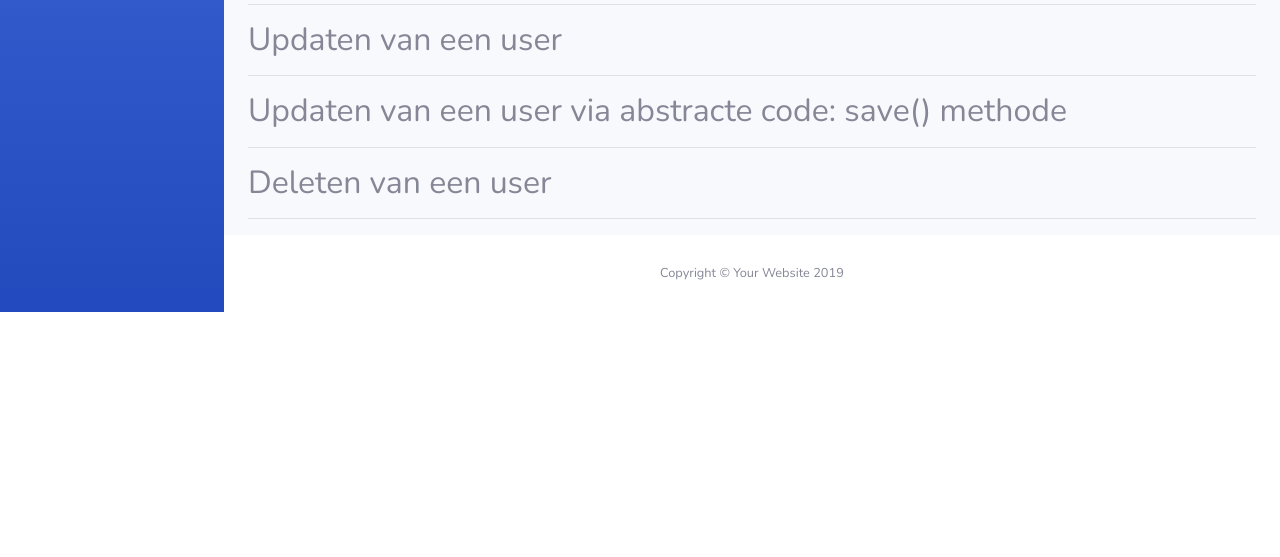
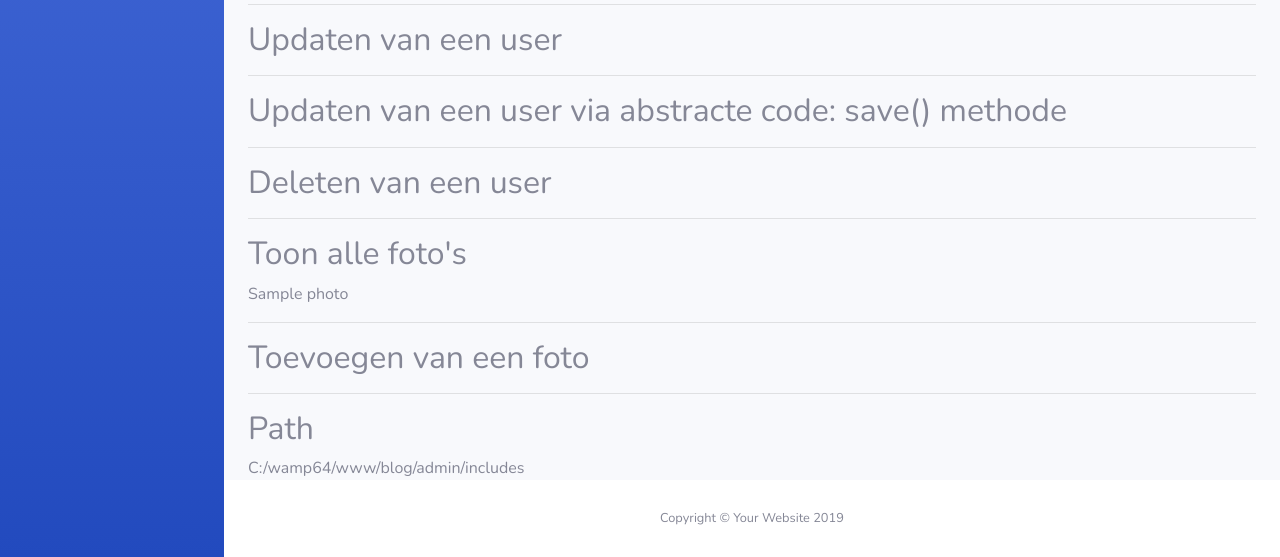
Before and after one commit to TommyRooryck/blog, a PHP site: page /index.php in a window 1280 px wide. Shown: the part 607-1164 px from the top of the page. Before the commit the page ends 919 px from the top, so only its background shows below. Run offline with PHP 8.4, Linux system fonts and the light colour scheme; the visitor is signed in with stand-in values (Sample User, id 1); tables that the repository leaves empty or names only in its code hold one stand-in row (values such as "Sample post").

Commit message:
Tot pagina 40

```diff
--- a/admin/includes/Photo.php
+++ b/admin/includes/Photo.php
@@ -1,7 +1,36 @@
-9<?php
+<?php
 
 
-class Photo
+class Photo extends Db_object
 {
+    /**Static variabelen**/
+    protected static $db_table = "photos";
+    protected static $db_table_fields = array('title', 'description', 'filename', 'type', 'size');
+
+    /**Properties**/
+    public $photo_id;
+    public $title;
+    public $description;
+    public $filename;
+    public $type;
+    public $size;
+
+    /**Upload Path en Properties**/
+    //Locatie en properties van het op te laden bestand
+    public $tmp_path;
+    public $upload_directory = 'img';
+    public $errors = array();
+    public $upload_errors_array = array(
+            UPLOAD_ERR_OK => "There is no error",
+            UPLOAD_ERR_INI_SIZE => "The uploaded file exceeds the upload maximum filesize from php.ini",
+            UPLOAD_ERR_FORM_SIZE => "The uploaded file exceeds MAX_FILE_SIZE in php.ini for html form ",
+            UPLOAD_ERR_NO_FILE => "No file uploaded",
+            UPLOAD_ERR_PARTIAL => "The file was partially uploaded",
+            UPLOAD_ERR_NO_TMP_DIR => "Missing temporary folder",
+            UPLOAD_ERR_CANT_WRITE => "Failed to write to disk",
+            UPLOAD_ERR_EXTENSION => "A php extension stopped your upload"
+    );
+
+
 
 }
--- a/admin/includes/content.php
+++ b/admin/includes/content.php
@@ -161,7 +161,36 @@
             */
             ?>
             <hr>
+            <h2>Toon alle foto's</h2>
+            <?php
 
+            $photos = Photo::find_all();
+            foreach ($photos as $photo){
+                echo $photo->title . "<br>";
+            }
+
+            ?>
+            <hr>
+            <h2>Toevoegen van een foto</h2>
+            <?php
+            /*
+                $photo = new Photo();
+                $photo->title = "Panda";
+                $photo->description = "Lorem ipsum";
+                $photo->filename = "panda.jpg";
+                $photo->type = "jpg";
+                $photo->size = "80";
+
+                $photo->save();
+            */
+            ?>
+            <hr>
+            <h2>Path</h2>
+            <?php
+
+            echo INCLUDES_PATH;
+
+            ?>
         </div>
     </div>
 <!-- /.container-fluid -->
--- a/admin/includes/init.php
+++ b/admin/includes/init.php
@@ -5,5 +5,16 @@
 <?php require_once ("Database.php"); ?>
 <?php require_once ("User.php"); ?>
 <?php require_once ("Session.php"); ?>
+<?php require_once ("Photo.php"); ?>
 
+<?php
+/**Constanten voor Siteroot**/
+//Hier gaan we de constanten voor de siteroot bepalen, de locatie van de includes map en de locatie van de images map
+
+defined('DS') ? null : define('DS', DIRECTORY_SEPARATOR);
+define('SITE_ROOT', 'C:' . DS . 'wamp64' . DS . 'www' . DS . 'blog');
+defined('INCLUDES_PATH') ? null : define('INCLUDES_PATH', SITE_ROOT . DS . 'admin' . DS . 'includes');
+defined('IMAGES_PATH') ? null : define('IMAGES_PATH', SITE_ROOT . DS . 'admin' .DS . 'img');
+
+?>
 <!-- Require_once zal ons een error geven. Include geeft ons enkel een warning. -->
```
